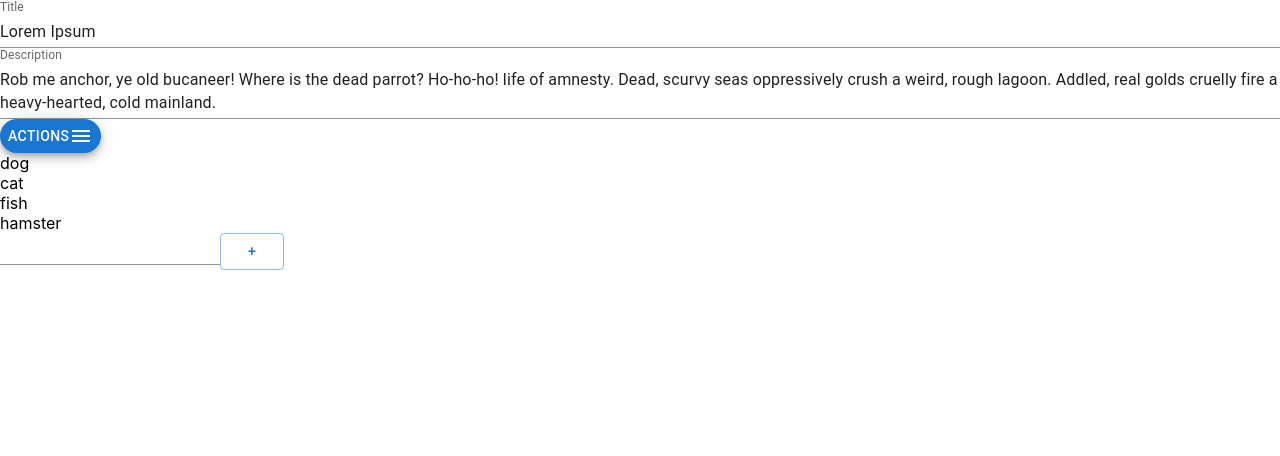
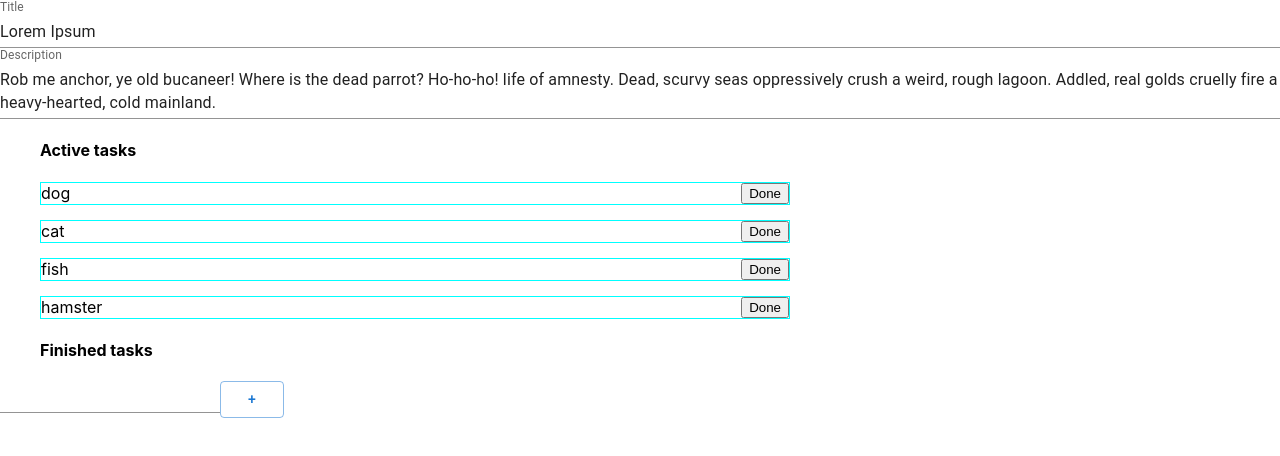
Before and after one commit to Roma-Ol/List-Bee, a React (Create React App) app: page / in a window 1280 px wide. Shown: the top 456 px of the page. Built offline with nearby package versions, Linux system fonts and the light colour scheme.

Commit message:
LB-7: Added functionality of Inactive list items

```diff
--- a/src/Components/App/App.js
+++ b/src/Components/App/App.js
@@ -1,13 +1,14 @@
 import './App.css';
-import '../list-header/list-header'
 import ListHeader from "../list-header/list-header";
-import ListCard from "../card/card";
+import ListCard from "../card/card-wrapper/card";
 
 function App() {
   return (
     <div className="App">
-        <ListHeader />
-        <ListCard />
+        <div className="card">
+            <ListHeader />
+            <ListCard />
+        </div>
     </div>
   );
 }
--- a/src/Components/card/add-todo.js
+++ b/src/Components/card/add-item/add-todo.js
@@ -1,7 +1,7 @@
 import {Button, TextField} from "@mui/material";
 import {useState} from "react";
 
-const AddTodo = (props) => {
+const AddTodo = ({updateTodoList, currentState}) => {
 
     const [todo, setTodo] = useState('');
 
@@ -9,14 +9,14 @@ const AddTodo = (props) => {
     const addTodo = () => {
         if (todo !== '') {
             const newTodo = {
-                uid: props.currentState.length + 1,
+                uid: currentState.length + 1,
+                key: currentState.length + 1,
                 title: todo,
-                description: '',
-                active: true
+                isActive: true
             }
 
             // Change state
-            props.updateTodoList([...props.currentState, newTodo]);
+            updateTodoList([...currentState, newTodo]);
 
             // And clear the field.
             document.querySelector(".todo__add")
@@ -42,7 +42,7 @@ const AddTodo = (props) => {
     }
 
     return(
-        <>
+        <div className='add-todo'>
             <TextField id="standard-basic"
                        val="Standard"
                        variant="standard"
@@ -52,7 +52,7 @@ const AddTodo = (props) => {
 
             <Button variant="outlined"
                     onClick={addTodo}>+</Button>
-        </>
+        </div>
     )
 }
 
--- /dev/null
+++ b/src/Components/card/card-wrapper/card.js
@@ -0,0 +1,115 @@
+import {useCallback, useState} from "react";
+import ListItem from "../list-item/listItem";
+import AddTodo from "../add-item/add-todo";
+import {HTML5Backend} from "react-dnd-html5-backend";
+import {DndProvider} from "react-dnd";
+
+const testState = [
+    {uid: 1, title: 'dog', key: 1, isActive: true},
+    {uid: 2, title: 'cat', key: 2, isActive: true},
+    {uid: 3, title: 'fish', key: 3, isActive: true},
+    {uid: 4, title: 'hamster', key: 4, isActive: true},
+]
+
+const ListCard = () => {
+    // Open & close card settings identifier.
+    const [isOpened, setOppositeVal] = useState(false);
+
+    // All the todos of this card.
+    const [todos, setTodos] = useState(testState);
+
+    // @todo remove that func.
+    const updateTodoList = (newTodo) => {
+        setTodos((todos) => newTodo);
+    }
+
+    const moveTodoListItem = useCallback(
+        (dragIndex, hoverIndex) => {
+            const dragItem = todos[dragIndex]
+            const hoverItem = todos[hoverIndex]
+
+            // Swap places of dragItem and hoverItem in the pets array
+            setTodos(todos => {
+                const updatedTodo = [...todos]
+                updatedTodo[dragIndex] = hoverItem
+                updatedTodo[hoverIndex] = dragItem
+                return updatedTodo
+            })
+        },
+        [todos],
+    )
+
+    // Make inactive.
+    const makeInactive = (keyIndex) => {
+        const newState = [...todos];
+
+        const a = newState.find(function (item) {
+            return item.uid === keyIndex;
+        });
+
+        newState[newState.indexOf(a)].isActive = !newState[newState.indexOf(a)].isActive;
+        setTodos(newState);
+    }
+
+    return (
+        <div className='card__body'>
+            {/*<div className="list__card__actions">*/}
+            {/*    <Fab variant="extended"*/}
+            {/*         size="small"*/}
+            {/*         color="primary"*/}
+            {/*         aria-label="add"*/}
+            {/*         onClick={() => {*/}
+            {/*             setOppositeVal(isOpened === false)*/}
+            {/*         }}>*/}
+            {/*        Actions*/}
+            {/*        <MenuIcon/>*/}
+            {/*    </Fab>*/}
+
+            {/*    {isOpened ?*/}
+            {/*        <div className="list__card__quick-actions">*/}
+            {/*            <ButtonGroup*/}
+            {/*                orientation="vertical"*/}
+            {/*                aria-label="vertical outlined button group">*/}
+            {/*                <Button key="one">Delete</Button>*/}
+            {/*                <Button key="two">Add row (left)</Button>*/}
+            {/*                <Button key="three">Add row (right)</Button>*/}
+            {/*            </ButtonGroup>*/}
+            {/*        </div>*/}
+            {/*        :*/}
+            {/*        null}*/}
+            {/*</div>*/}
+
+            <DndProvider backend={HTML5Backend}>
+                <ul className='todo-list__active'>
+                    <h4>Active tasks</h4>
+                    {todos.filter(item => item.isActive)
+                        .map((item, index) => (
+                            <ListItem key={item.uid}
+                                      identifier={item.uid}
+                                      index={index}
+                                      title={item.title}
+                                      makeInactive={makeInactive}
+                                      moveListItem={moveTodoListItem}/>
+                        ))}
+                </ul>
+
+                <ul className='todo-list__inactive'>
+                    <h4>Finished tasks</h4>
+                    {todos.filter(item => !item.isActive)
+                        .map((item, index) => (
+                            <ListItem key={item.uid}
+                                      index={index}
+                                      title={item.title}
+                                      makeInactive={makeInactive}
+                                      moveListItem={moveTodoListItem}/>
+                        ))}
+                </ul>
+            </DndProvider>
+
+            <AddTodo currentState={todos}
+                     updateTodoList={updateTodoList}/>
+        </div>
+    )
+}
+
+export default ListCard;
--- a/src/Components/card/card.js
+++ /dev/null
@@ -1,94 +0,0 @@
-import {Button, ButtonGroup, Fab, TextField} from "@mui/material";
-import MenuIcon from '@mui/icons-material/Menu';
-import {useCallback, useState} from "react";
-import ListItem from "./listItem";
-import CardContent from "./card-content";
-import AddTodo from "./add-todo";
-import DeleteIcon from "@mui/icons-material/Delete";
-import {HTML5Backend} from "react-dnd-html5-backend";
-import {DndProvider} from "react-dnd";
-
-const testState = [
-    {uid: 1, title: 'dog', key: 1},
-    {uid: 2, title: 'cat', key: 2},
-    {uid: 3, title: 'fish', key: 3},
-    {uid: 4, title: 'hamster', key: 4},
-]
-
-const ListCard = () => {
-    // Open & close card settings identifier.
-    const [isOpened, setOppositeVal] = useState(false);
-
-    // All the todos of this card.
-    const [todos, setTodos] = useState(testState);
-
-    const updateTodoList = (newTodo) => {
-        setTodos((todos) => newTodo);
-    }
-
-    const moveTodoListItem = useCallback(
-        (dragIndex, hoverIndex) => {
-            const dragItem = todos[dragIndex]
-            const hoverItem = todos[hoverIndex]
-
-            // Swap places of dragItem and hoverItem in the pets array
-            setTodos(todos => {
-                const updatedTodo = [...todos]
-                updatedTodo[dragIndex] = hoverItem
-                updatedTodo[hoverIndex] = dragItem
-                return updatedTodo
-            })
-        },
-        [todos],
-    )
-
-    return (
-        <div className='list__card'>
-            <div className="list__card__actions">
-                <Fab variant="extended"
-                     size="small"
-                     color="primary"
-                     aria-label="add"
-                     onClick={() => {
-                         setOppositeVal(isOpened === false)
-                     }}>
-                    Actions
-                    <MenuIcon/>
-                </Fab>
-
-                {isOpened ?
-                    <div className="list__card__quick-actions">
-                        <ButtonGroup
-                            orientation="vertical"
-                            aria-label="vertical outlined button group">
-                            <Button key="one">Delete</Button>
-                            <Button key="two">Add row (left)</Button>
-                            <Button key="three">Add row (right)</Button>
-                        </ButtonGroup>
-                    </div>
-                    :
-                    null}
-            </div>
-
-            <DndProvider backend={HTML5Backend} >
-                {todos.map((item, index) => (
-                    <div className='rte'>
-                        <ListItem
-                            key={item.uid}
-                            index={index}
-                            title={item.title}
-                            moveListItem={moveTodoListItem}/>
-                    </div>
-
-                ))}
-            </DndProvider>
-
-            <div className="list__card__add-todo">
-                <AddTodo currentState={todos}
-                         updateTodoList={updateTodoList}/>
-            </div>
-        </div>
-    )
-}
-
-export default ListCard;
--- a/src/Components/card/listItem.js
+++ b/src/Components/card/list-item/listItem.js
@@ -1,8 +1,17 @@
 import React, {useRef} from 'react'
 import {useDrag, useDrop} from 'react-dnd'
 
+const cardStyle = {
+    border: '1px solid cyan',
+    display: 'flex',
+    maxWidth: '748px',
+    justifyContent: 'space-between',
+    background: 'white',
+    marginBottom: '15px',
+    cursor: 'move',
+}
 
-const ListItem = ({title, index, moveListItem}) => {
+const ListItem = ({title, index, identifier, moveListItem, makeInactive}) => {
 
     // useDrag - the list item is draggable
     const [{isDragging}, dragRef] = useDrag({
@@ -33,14 +42,30 @@ const ListItem = ({title, index, moveListItem}) => {
         },
     })
 
+    const handleClick = () => {
+        makeInactive(identifier);
+    }
+
     // Join the 2 refs together into one (both draggable and can be dropped on)
-    const ref = useRef(null)
-    const dragDropRef = dragRef(dropRef(ref))
+    const ref = useRef(null),
+        dragDropRef = dragRef(dropRef(ref))
 
     return (
-        <div ref={dragDropRef} className="todoUnit">
-            {title}
-        </div>
+        <li className='todo-list__item'
+            ref={dragDropRef}
+            style={cardStyle}>
+
+            <div className="todo-list__item__title">
+                {title}
+            </div>
+
+            <button className='todo-list__item__delete'
+                    onClick={handleClick}
+                    value="Done">
+                Done
+            </button>
+        </li>
+
     )
 }
 
--- a/src/Components/list-header/list-header.js
+++ b/src/Components/list-header/list-header.js
@@ -2,8 +2,8 @@ import {TextField} from "@mui/material";
 
 const ListHeader = () => {
     return (
-        <div className='list__description'>
-            <div className='list__description--primary'>
+        <div className='card__header'>
+            <div className='card__header--primary'>
                 <TextField id="standard-basic"
                            label="Title"
                            variant="standard"
@@ -11,7 +11,7 @@ const ListHeader = () => {
                             value="Lorem Ipsum"/>
             </div>
 
-            <div className='list__description--secondary'>
+            <div className='card__header--secondary'>
                 <TextField id="standard-basic"
                            label="Description"
                            variant="standard"
```
Also changed, not shown: src/Components/card/card-content.js (deleted, +0 -39 lines), src/Components/card/card-wrapper/card.css (added).
